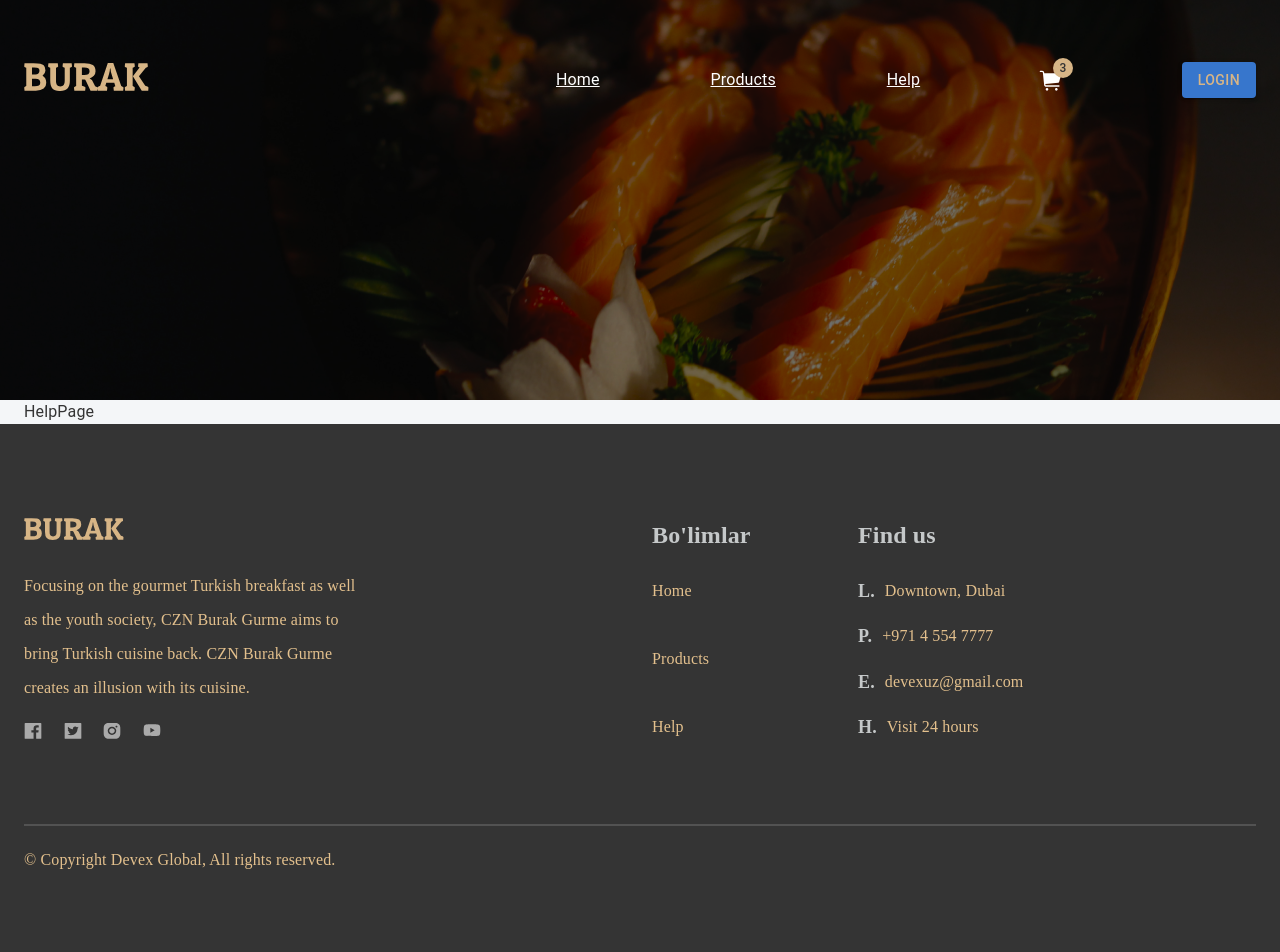
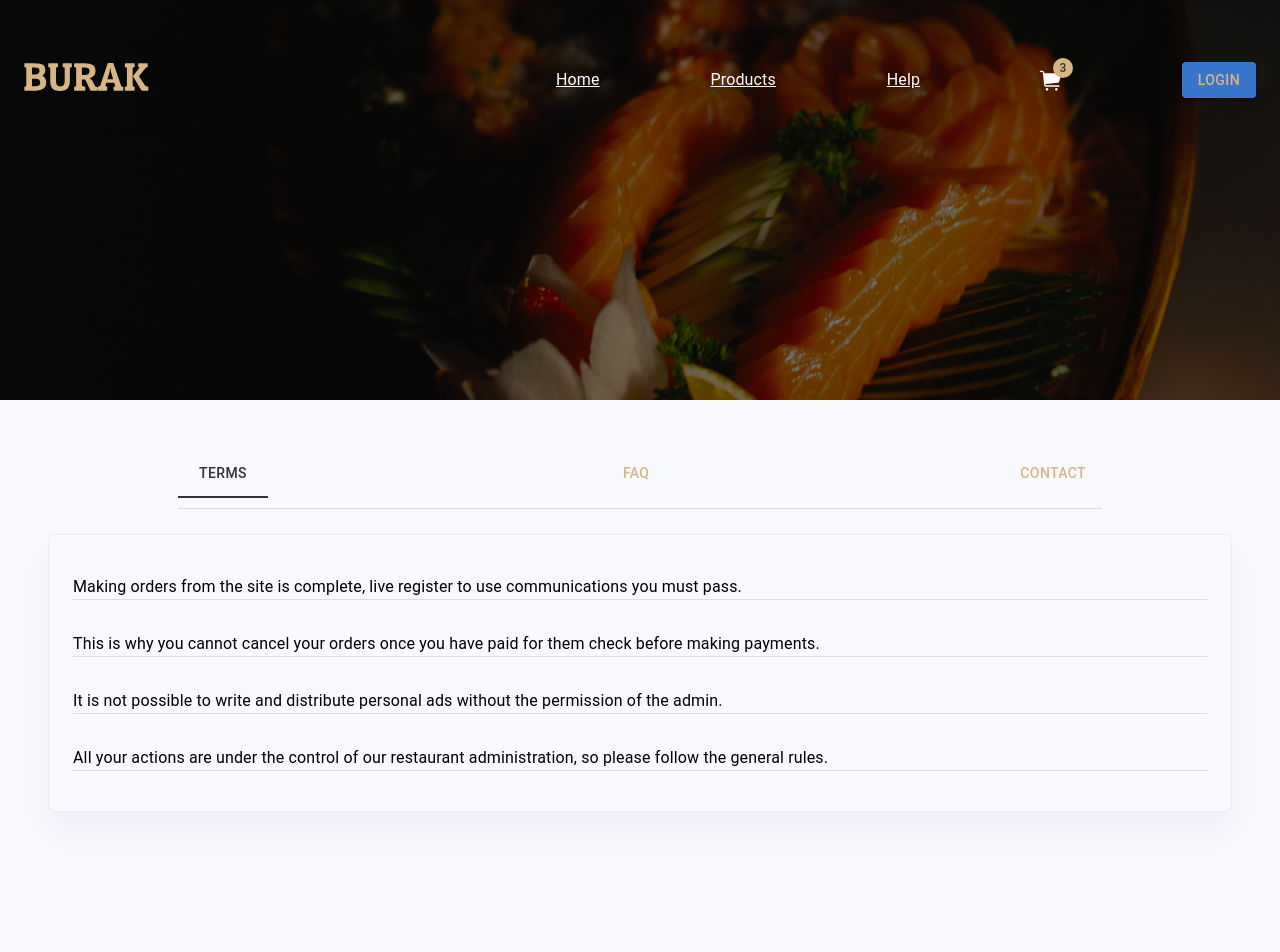
Before and after one commit to Akhrorfayzullo/burak-react, a React (Create React App) app: page /help in a window 1280 px wide. Shown: the top 952 px of the page. Built offline with nearby package versions, Linux system fonts and the light colour scheme.

Commit message:
fiX:helpPage

```diff
--- a/src/app/App.tsx
+++ b/src/app/App.tsx
@@ -14,7 +14,7 @@
 import "../css/navbar.css";
 import "../css/footer.css";
 import "../css/products.css";
-import { HelpPage } from "./screens/helpPage";
+import HelpPage from "./screens/helpPage";
 
 function App() {
   const location = useLocation();
--- a/src/app/screens/helpPage/index.tsx
+++ b/src/app/screens/helpPage/index.tsx
@@ -1,4 +1,127 @@
-import { Container } from "@mui/material";
-export function HelpPage() {
-  return <Container>HelpPage</Container>;
+import React from "react";
+import { Box, Container, Stack, Tabs } from "@mui/material";
+import Typography from "@mui/material/Typography";
+import Tab from "@mui/material/Tab";
+import Accordion from "@mui/material/Accordion";
+import AccordionSummary from "@mui/material/AccordionSummary";
+import AccordionDetails from "@mui/material/AccordionDetails";
+import ExpandMoreIcon from "@mui/icons-material/ExpandMore";
+import Button from "@mui/material/Button";
+import TabContext from "@mui/lab/TabContext";
+import TabPanel from "@mui/lab/TabPanel";
+import "../../../css/help.css";
+import { faq } from "../../../lib/data/faq";
+import { terms } from "../../../lib/data/terms";
+
+export default function HelpPage() {
+  const [value, setValue] = React.useState("1");
+
+  /** HANDLERS **/
+  const handleChange = (e: React.SyntheticEvent, newValue: string) => {
+    setValue(newValue);
+  };
+
+  return (
+    <div className={"help-page"}>
+      <Container className={"help-container"}>
+        <TabContext value={value}>
+          <Box className={"help-menu"}>
+            <Box sx={{ borderBottom: 1, borderColor: "divider" }}>
+              <Tabs
+                value={value}
+                onChange={handleChange}
+                aria-label="lab API tabs example"
+                className={"table_list"}
+              >
+                <Tab label="TERMS" value={"1"} />
+                <Tab label="FAQ" value={"2"} />
+                <Tab label="CONTACT" value={"3"} />
+              </Tabs>
+            </Box>
+          </Box>
+          <Stack>
+            <Stack className={"help-main-content"}>
+              <TabPanel value={"1"}>
+                <Stack className={"rules-box"}>
+                  <Box className={"rules-frame"}>
+                    {terms.map((value, number) => {
+                      return <p key={number}>{value}</p>;
+                    })}
+                  </Box>
+                </Stack>
+              </TabPanel>
+              <TabPanel value={"2"}>
+                <Stack className={"accordion-menu"}>
+                  {faq.map((value, number) => {
+                    return (
+                      <Accordion key={number}>
+                        <AccordionSummary
+                          expandIcon={<ExpandMoreIcon />}
+                          aria-controls="panel1a-content"
+                          id="panel1a-header"
+                        >
+                          <Typography>{value.question}</Typography>
+                        </AccordionSummary>
+                        <AccordionDetails>
+                          <Typography>{value.answer}</Typography>
+                        </AccordionDetails>
+                      </Accordion>
+                    );
+                  })}
+                </Stack>
+              </TabPanel>
+              <TabPanel value={"3"}>
+                <Stack className={"admin-letter-box"}>
+                  <Stack className={"admin-letter-container"}>
+                    <Box className={"admin-letter-frame"}>
+                      <span>Contact us!</span>
+                      <p>Fill out below form to send a message!</p>
+                    </Box>
+                    <form
+                      action={"#"}
+                      method={"POST"}
+                      className={"admin-letter-frame"}
+                    >
+                      <div className={"admin-input-box"}>
+                        <label>Your name</label>
+                        <input
+                          type={"text"}
+                          name={"memberNick"}
+                          placeholder={"Type your name here"}
+                        />
+                      </div>
+                      <div className={"admin-input-box"}>
+                        <label>Your email</label>
+                        <input
+                          type={"text"}
+                          name={"memberEmail"}
+                          placeholder={"Type your email here"}
+                        />
+                      </div>
+                      <div className={"admin-input-box"}>
+                        <label>Message</label>
+                        <textarea
+                          name={"memberMsg"}
+                          placeholder={"Your message"}
+                        ></textarea>
+                      </div>
+                      <Box
+                        display={"flex"}
+                        justifyContent={"flex-end"}
+                        sx={{ mt: "30px" }}
+                      >
+                        <Button type={"submit"} variant="contained">
+                          Send
+                        </Button>
+                      </Box>
+                    </form>
+                  </Stack>
+                </Stack>
+              </TabPanel>
+            </Stack>
+          </Stack>
+        </TabContext>
+      </Container>
+    </div>
+  );
 }
```
